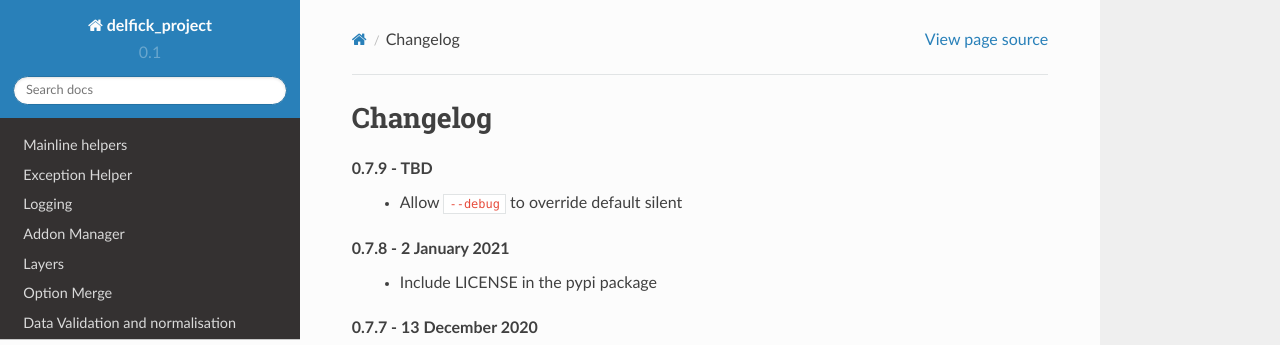
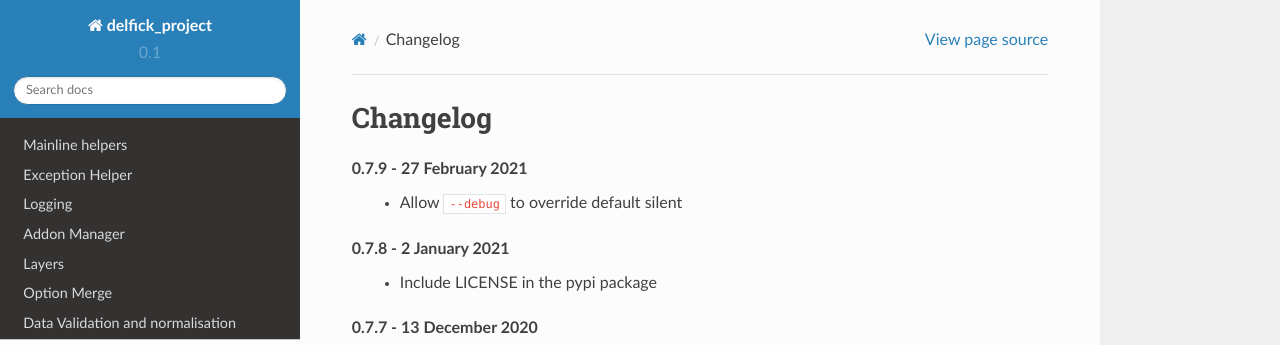
Before and after one commit to delfick/delfick_project, a Sphinx documentation site: the page built from docs/api/changelog.rst, in a window 1280 px wide and 900 px high. Shown: the top 345 px of the window. Built offline with Sphinx 7.4.7 and the Read the Docs theme 2.0.0, drawn with Linux system fonts in a browser that asks for light colours.

```diff
--- a/delfick_project/__init__.py
+++ b/delfick_project/__init__.py
@@ -1,2 +1,2 @@
 """pytest-cov: avoid already-imported warning: PYTEST_DONT_REWRITE."""
-VERSION = "0.7.8"
+VERSION = "0.7.9"
--- a/docs/api/changelog.rst
+++ b/docs/api/changelog.rst
@@ -5,7 +5,7 @@ Changelog
 
 .. _release-0-7-9:
 
-0.7.9 - TBD
+0.7.9 - 27 February 2021
    * Allow ``--debug`` to override default silent
 
 .. _release-0-7-8:
```
